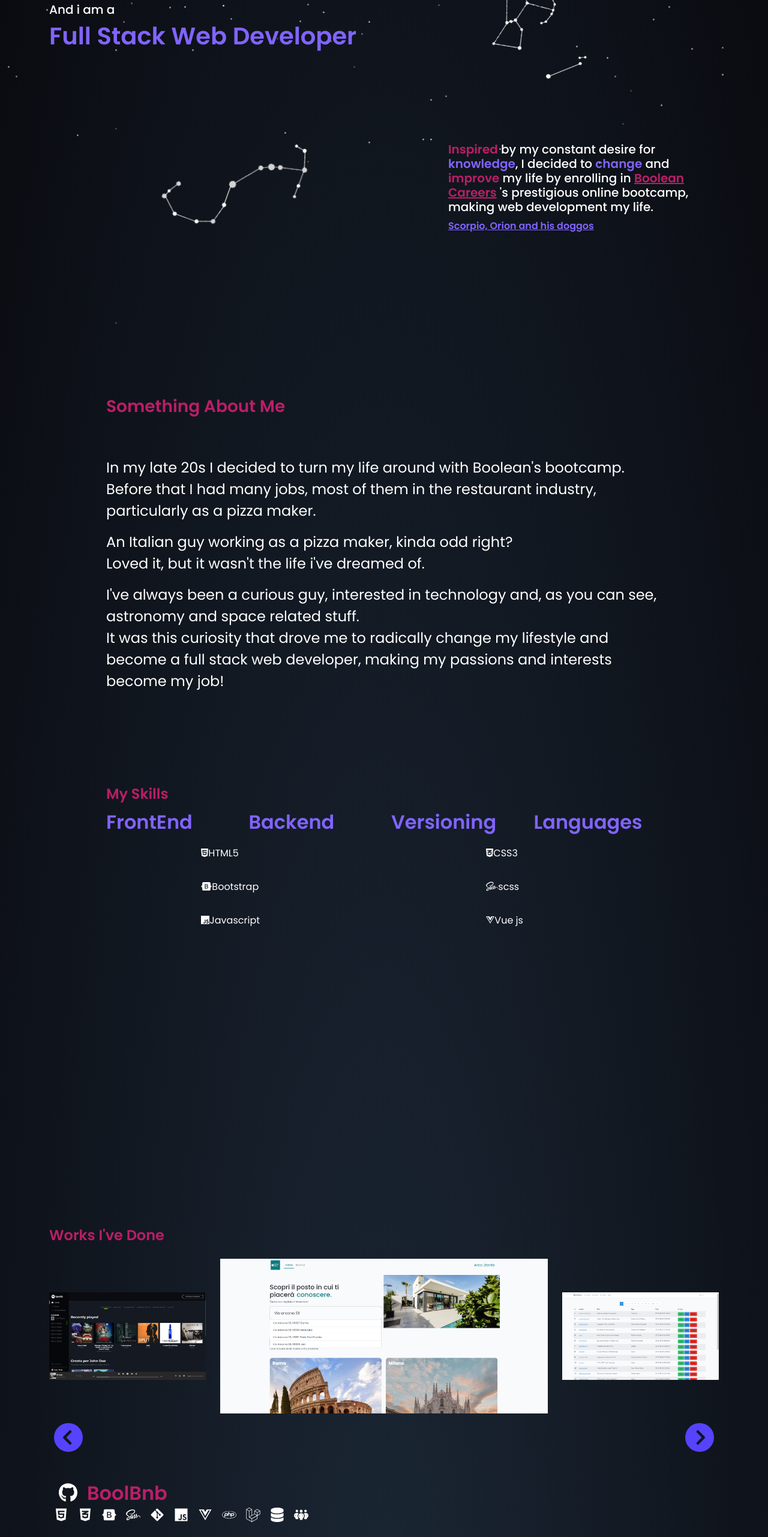
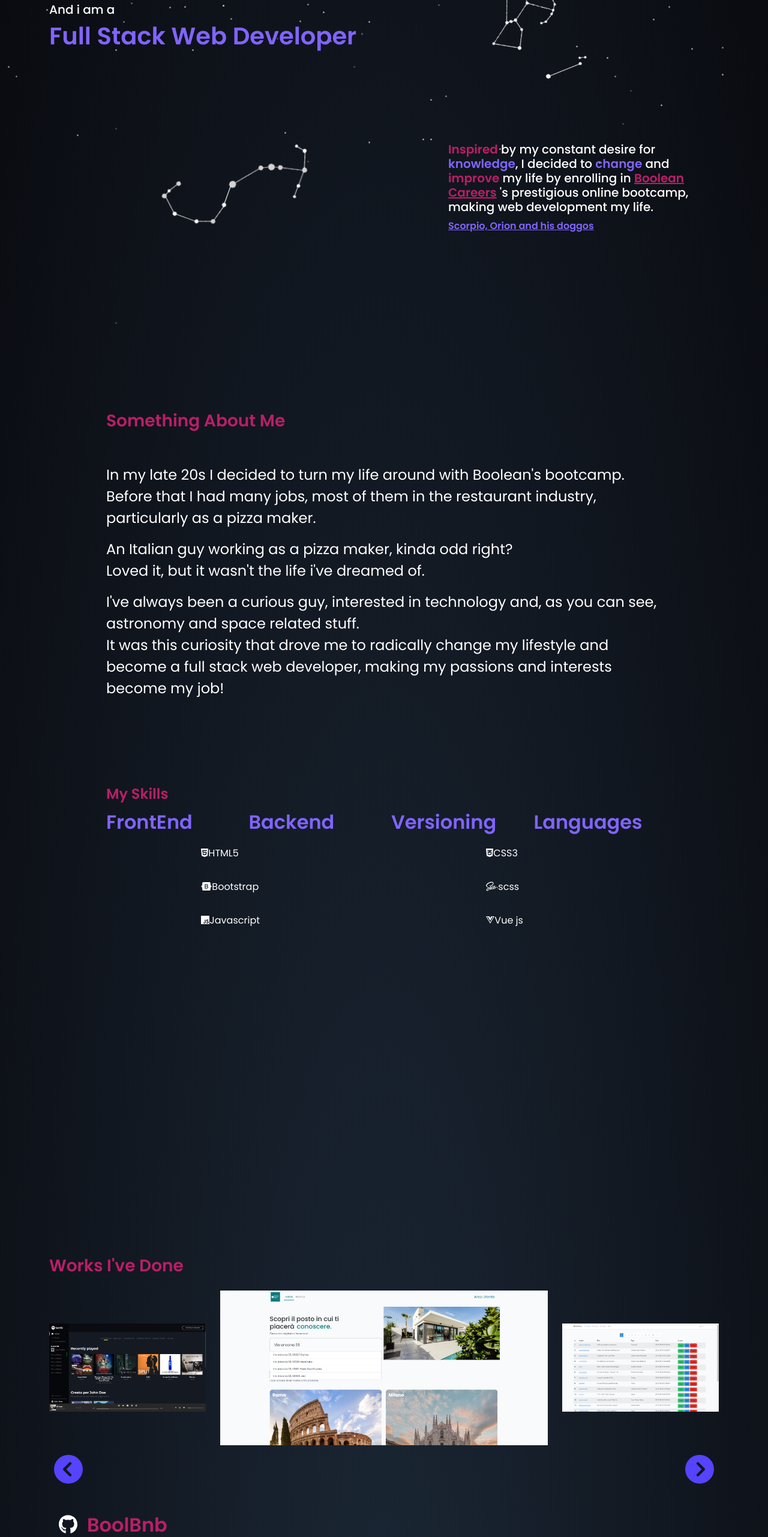
Before and after one commit to LucaSpennato/Luca-Spennato, a Vue app: page / in a window 1280 px wide. Shown: the part 234-2797 px from the top of the page at 60% size. Built offline with nearby package versions, Linux system fonts and the light colour scheme.

Commit message:
style: :art: heading section tag change, better spacing

```diff
--- a/src/components/mainComponents/AboutSection.vue
+++ b/src/components/mainComponents/AboutSection.vue
@@ -1,12 +1,12 @@
 <template>
-  <section id="about" class="row">
+  <section id="about" class="row pt-lg-5">
 
-    <div class="col-12 col-md-10 m-auto text-center text-md-start mb-3">
+    <div class="col-12 col-lg-10 m-auto text-center text-md-start mb-3">
       <h3 class="pageStyleWordLight text-capitalize">
         something about me
       </h3>
     </div>
-    <div class="col-12 col-md-10 m-auto fs-4">
+    <div class="col-12 col-lg-10 m-auto fs-4">
       <p>
         In my late 20s I decided to turn my life around with Boolean's bootcamp. Before that I had many jobs, most of them in the restaurant industry, particularly as a pizza maker.
       </p>
--- a/src/components/mainComponents/WorksSection.vue
+++ b/src/components/mainComponents/WorksSection.vue
@@ -1,33 +1,34 @@
 <template>
-  <section id="works" class="row pb-5">
+  <section id="works" class="row pt-lg-5">
 
     <div class="col-12 m-auto mb-3">
-        <h4 class="pageStyleWordLight text-capitalize">
+        <h3 class="pageStyleWordLight text-capitalize">
         Works i've done
-      </h4>
+      </h3>
     </div>
     <div class="col-12 m-auto">
 
       <!-- Images -->
       <div id="carousel-imgs-wrapper" class="row">
           <div class="prevWork d-none d-lg-block col-3">
-            <!-- <img :src="worksCarousel[prevWork].src" alt="" :class="sideLeft"> -->
              <Transition :name="rightSideAnimation">
-                <img :src="$_fixedImgPath(worksCarousel[prevWork].src)" alt="" v-if="worksCarousel[currentWork].isActive">
+                <img :src="$_fixedImgPath(worksCarousel[prevWork].src)" :alt="worksCarousel[prevWork].name + '\'s image'"
+                v-if="worksCarousel[currentWork].isActive">
             </Transition>
           </div>
 
           <div class="currentWork col-12 col-lg-6">
             <Transition :name="transitionFadeAnimation">
-                <img :src="$_fixedImgPath(worksCarousel[currentWork].src)" alt="" v-if="worksCarousel[currentWork].isActive">
+                <img :src="$_fixedImgPath(worksCarousel[currentWork].src)" :alt="worksCarousel[currentWork].name + '\'s image'"
+                v-if="worksCarousel[currentWork].isActive">
             </Transition>
           </div>
 
           <div class="nextWork d-none d-lg-block col-3">
              <Transition :name="leftSideAnimation">
-                <img :src="$_fixedImgPath(worksCarousel[nextWork].src)" alt="" v-if="worksCarousel[currentWork].isActive">
+                <img :src="$_fixedImgPath(worksCarousel[nextWork].src)" :alt="worksCarousel[nextWork].name + '\'s image'"
+                v-if="worksCarousel[currentWork].isActive">
             </Transition>
-            <!-- <img :src="worksCarousel[nextWork].src" alt="" :class="sideRight"> -->
           </div>
 
            <!-- Buttons -->
@@ -112,7 +113,7 @@ export default {
           isActive: true,
         },
         {
-          name: 'boolflix search feature with axios',
+          name: 'boolflix search with axios',
           src: 'boolflix',
           description: 'The first project made with AXIOS, the application will query with at API TheMovieDatabase and show the results on the page. The cards if hovered, will show other information: overview, rating, title, original title and original language.',
           techUsed: ['html5', 'css3','bootstrap','sass','git', 'js', 'vuejs'],
```
